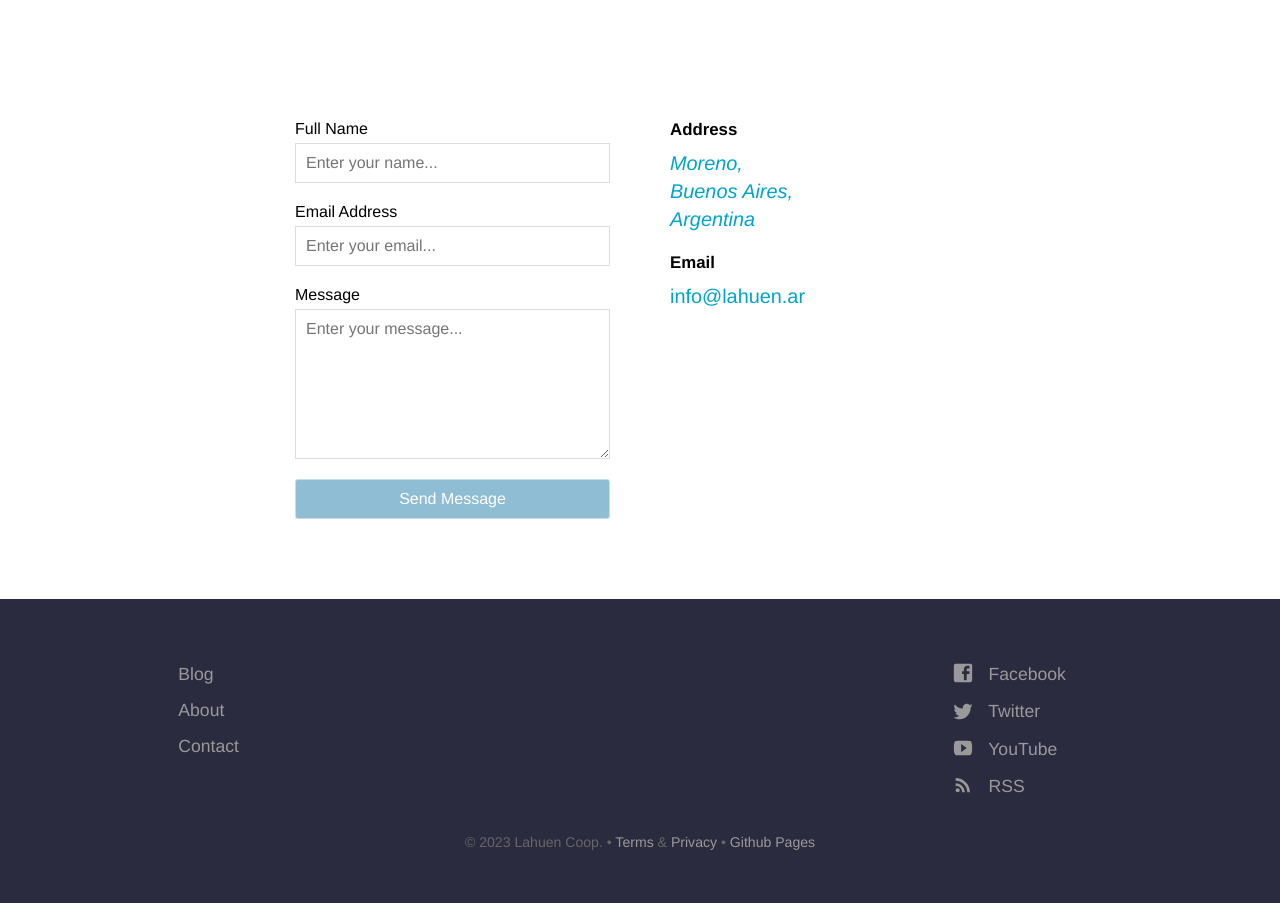
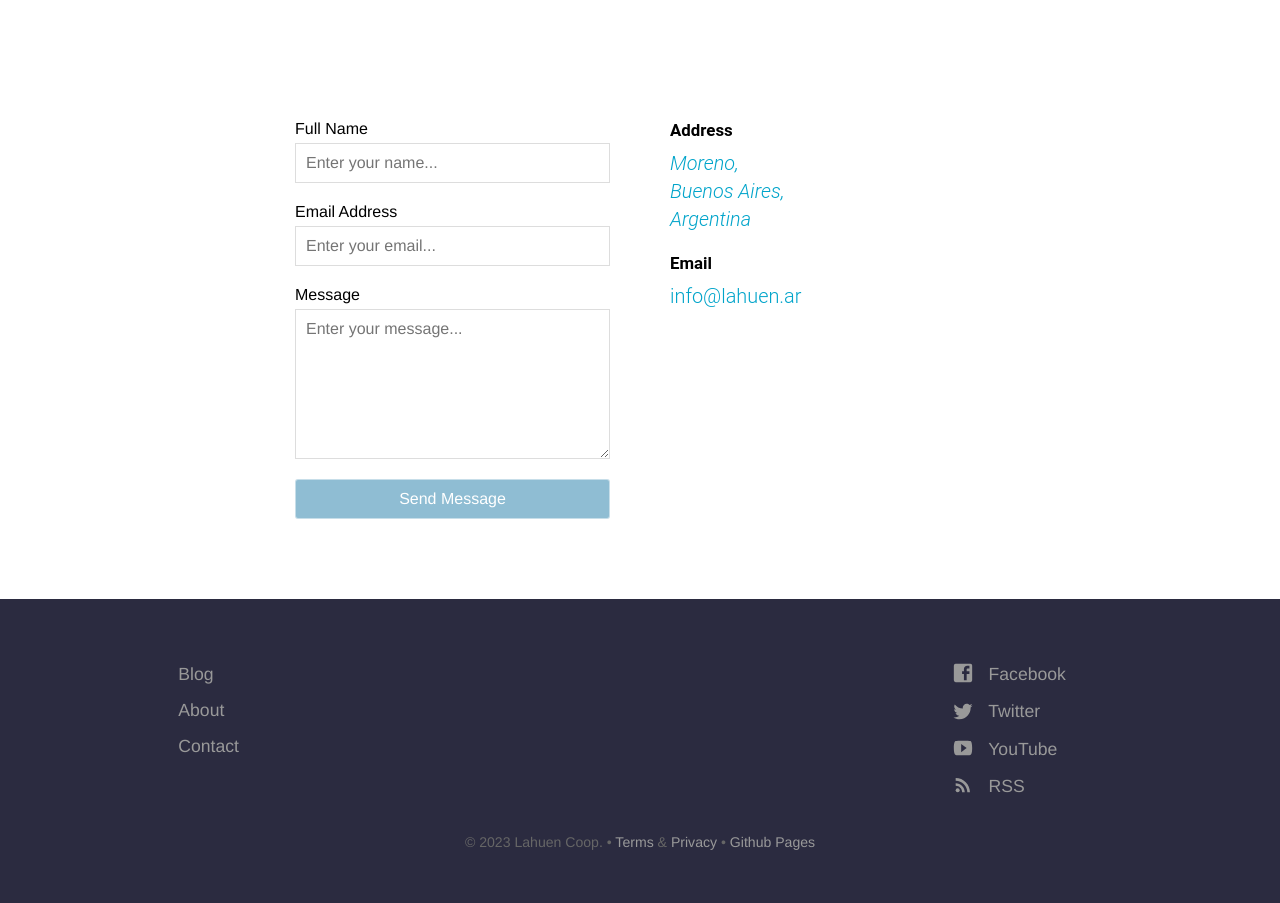
Before and after one commit to lahuen/lahuen, a Jekyll site: the page built from web/contact.html, in a window 1280 px wide. Shown: the part 775-1678 px from the top of the page. Built offline with Jekyll 4.4.1, drawn with Linux system fonts in a browser that asks for light colours.

Commit message:
Update contact.scss

```diff
--- a/web/_sass/contact.scss
+++ b/web/_sass/contact.scss
@@ -27,6 +27,14 @@
 	}
 
 	.contact-details {
-		font-size: .9em;
-	}
+    		font-size: 0.9em;
+    		font-family: "Roboto", sans-serif;
+    		font-display: swap;
+  	}
 }
+
+@font-face {
+  font-family: "Roboto";
+  src: url("https://fonts.googleapis.com/css2?family=Roboto:wght@300;400;500;700&display=swap");
+
+}
```
